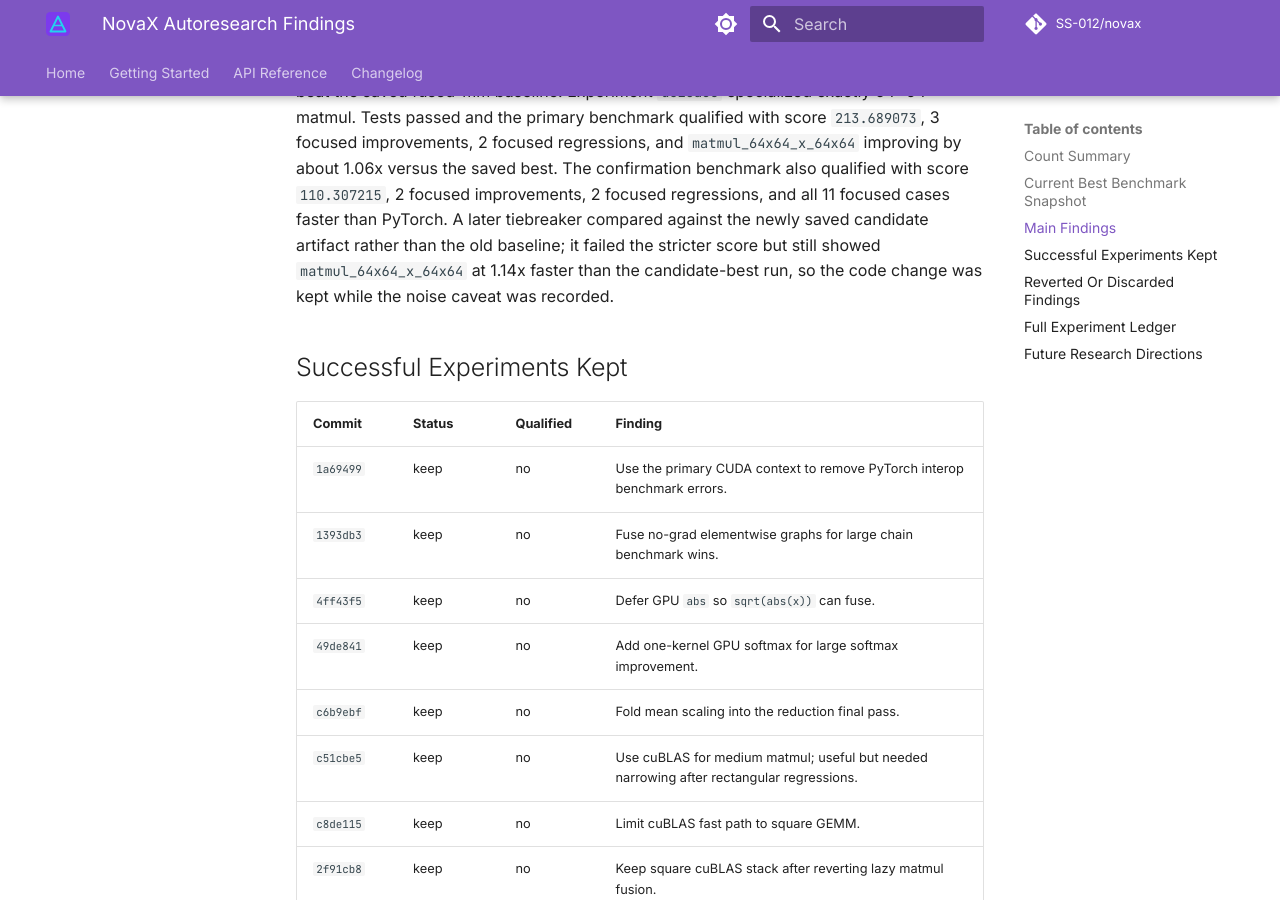
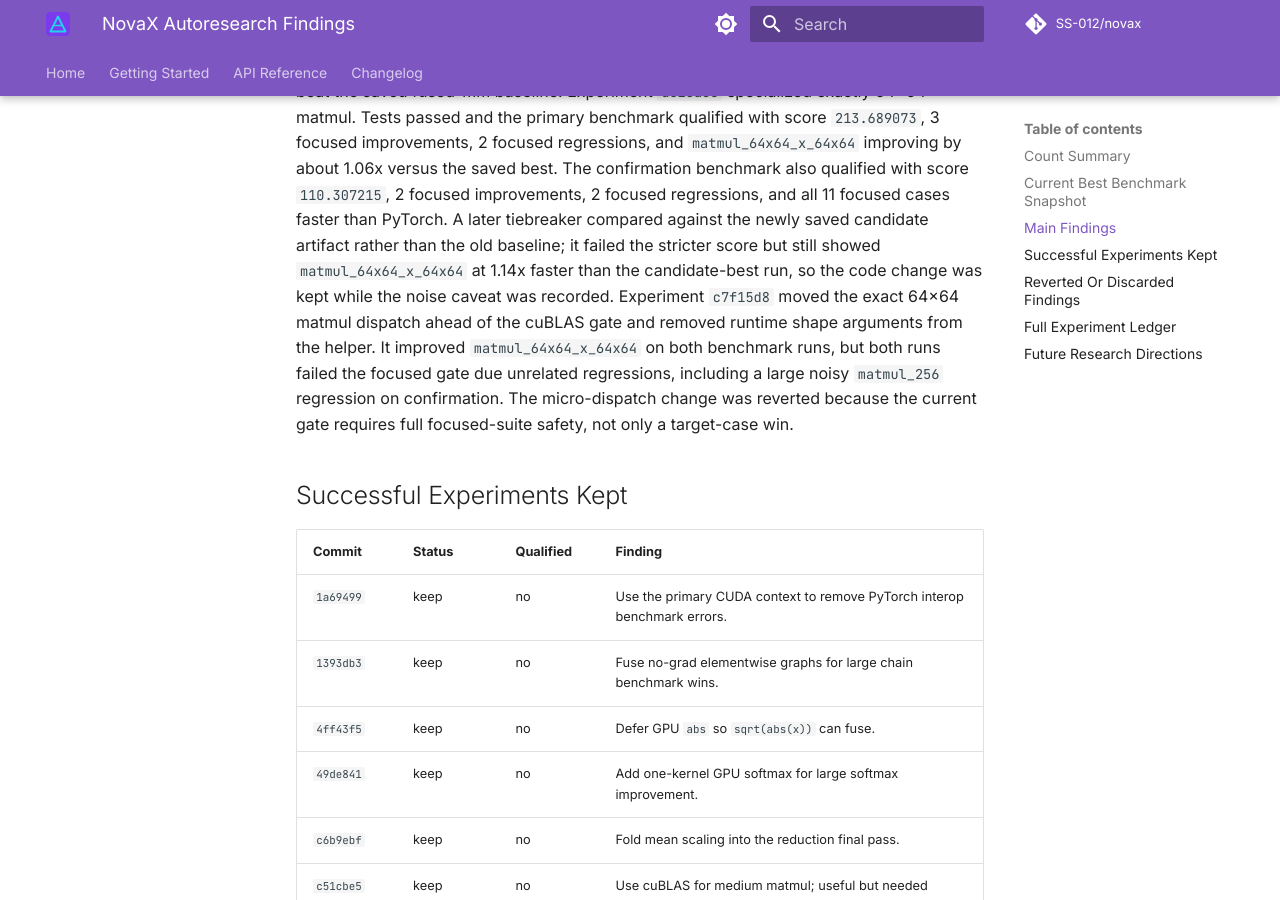
Before and after one commit to SS-012/novax, an MkDocs documentation site: the page built from docs/autoresearch-findings.md, in a window 1280 px wide and 900 px high, scrolled down 4950 px. Built offline with MkDocs 1.6.1 and Material for MkDocs 9.7.7, drawn with Linux system fonts in a browser that asks for light colours; comment, search, counter and statistics services are not loaded; the version menu is left out; some of the changed text lies outside the part shown.

Commit message:
docs: log exact 64 dispatch experiment

```diff
--- a/docs/autoresearch-findings.md
+++ b/docs/autoresearch-findings.md
@@ -222,6 +222,12 @@ cases faster than PyTorch. A later tiebreaker compared against the newly saved
 candidate artifact rather than the old baseline; it failed the stricter score
 but still showed `matmul_64x64_x_64x64` at 1.14x faster than the candidate-best
 run, so the code change was kept while the noise caveat was recorded.
+Experiment `c7f15d8` moved the exact 64x64 matmul dispatch ahead of the cuBLAS
+gate and removed runtime shape arguments from the helper. It improved
+`matmul_64x64_x_64x64` on both benchmark runs, but both runs failed the focused
+gate due unrelated regressions, including a large noisy `matmul_256` regression
+on confirmation. The micro-dispatch change was reverted because the current
+gate requires full focused-suite safety, not only a target-case win.
 
 ## Successful Experiments Kept
 
@@ -310,6 +316,7 @@ These experiments should not be retried in the same form.
 | `29a37e2` | discard | Zero-bias fused matmul specialization produced no focused improvements and regressed focused cases. |
 | `4a31903` | discard | Direct fused-expression build improved `fusion_chain5` twice but failed the focused gate on both runs. |
 | `53d31b8` | discard | Exact-tile fused matmul removed boundary checks but failed to improve fused-mm enough and missed the focused gate. |
+| `c7f15d8` | discard | Dispatching exact 64 matmul before cuBLAS improved 64x64 twice but failed the focused gate twice. |
 
 ## Full Experiment Ledger
 
@@ -393,6 +400,7 @@ These experiments should not be retried in the same form.
 | `4a31903` | discard | no | 2 | 2 | 0 | -183.428112 | 0.612141 | Direct fused-expression build improved fusion_chain5 twice but failed the focused gate on both runs. |
 | `53d31b8` | discard | no | 1 | 3 | 0 | -439.568890 | 0.622602 | Exact-tile fused matmul removed boundary checks but failed to improve fused-mm enough and missed the focused gate. |
 | `d610a5c` | keep | yes | 3 | 2 | 0 | 213.689073 | 0.615337 | Exact 64x64 matmul specialization qualified twice and improved the focused small-matmul path. |
+| `c7f15d8` | discard | no | 2 | 3 | 0 | -971.796502 | 0.638130 | Dispatch exact 64 matmul before cuBLAS improved 64x64 twice but failed the focused gate twice. |
 
 ## Future Research Directions
 
```
Also changed, not shown: other parts of docs/autoresearch-findings.md (+4 -4 lines), papers/2026-05-30-frontier-gpu-optimization.md (+7 -0 lines).
